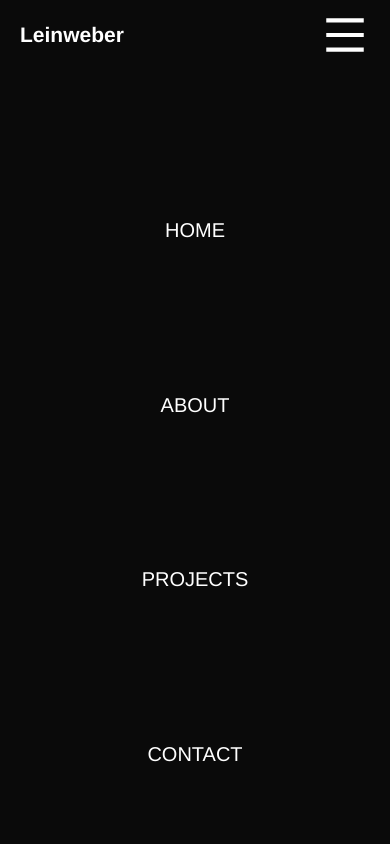
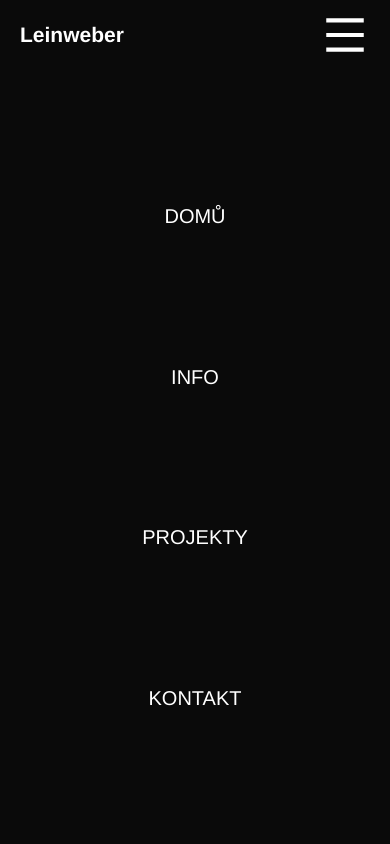
Before and after one commit to leinweberm/portfolioWeb, a React (Create React App) app: page / in a window 390 px wide. Both pictures are taken after a click on the icon 345 px from the left and 35 px from the top of the page. Shown: the top 844 px of the page. Built offline with nearby package versions, Linux system fonts and the light colour scheme.

Commit message:
fix: navbar texts

```diff
--- a/src/components/Navbar/mobileNav.js
+++ b/src/components/Navbar/mobileNav.js
@@ -1,5 +1,6 @@
+import { MobMenuList, MobMenuItem, MobMenuLink, MobNavi, Hamburger, BrandName } from './navbarStyles';
+
 import React, { useState } from 'react'
-import { MobMenuList, MobMenuItem, MobMenuLink, MobNavi, Hamburger, BrandName } from './navbarStyles';
 
 export default function MobileNav() {
    const [isNavActive, setIsNavActive] = useState(false);
@@ -24,6 +25,10 @@ export default function MobileNav() {
          setNavbarColor(thisNavbarColor);
       }
    };
+   const hangleNavbarChange = () => {
+      setIsNavActive(!isNavActive);
+      activeNavbarColor(isNavActive);
+   };
 
    return (
       <>
@@ -33,16 +38,21 @@ export default function MobileNav() {
             </BrandName>
             {isNavActive &&
                <MobMenuList>
-                  <MobMenuItem><MobMenuLink to="/" onClick={() => { setIsNavActive(!isNavActive); activeNavbarColor(isNavActive); }}>HOME</MobMenuLink></MobMenuItem>
-                  <MobMenuItem><MobMenuLink to="/about" onClick={() => { setIsNavActive(!isNavActive); activeNavbarColor(isNavActive); }}>ABOUT</MobMenuLink></MobMenuItem>
-                  <MobMenuItem><MobMenuLink to="/gallery" onClick={() => { setIsNavActive(!isNavActive); activeNavbarColor(isNavActive); }}>PROJECTS</MobMenuLink></MobMenuItem>
-                  <MobMenuItem><MobMenuLink to="/contact" onClick={() => { setIsNavActive(!isNavActive); activeNavbarColor(isNavActive); }}>CONTACT</MobMenuLink></MobMenuItem>
+                  <MobMenuItem>
+                     <MobMenuLink to="/" onClick={hangleNavbarChange}>DOMŮ</MobMenuLink>
+                  </MobMenuItem>
+                  <MobMenuItem>
+                     <MobMenuLink to="/about" onClick={hangleNavbarChange}>INFO</MobMenuLink>
+                  </MobMenuItem>
+                  <MobMenuItem>
+                     <MobMenuLink to="/gallery" onClick={hangleNavbarChange}>PROJEKTY</MobMenuLink>
+                  </MobMenuItem>
+                  <MobMenuItem>
+                     <MobMenuLink to="/contact" onClick={hangleNavbarChange}>KONTAKT</MobMenuLink>
+                  </MobMenuItem>
                </MobMenuList >
             }
-            <Hamburger onClick={() => {
-               setIsNavActive(!isNavActive);
-               activeNavbarColor(isNavActive);
-            }} />
+            <Hamburger onClick={hangleNavbarChange} />
          </MobNavi>
       </>
    );
--- a/src/components/Navbar/navbarStyles.js
+++ b/src/components/Navbar/navbarStyles.js
@@ -105,6 +105,7 @@ export const MobMenuList = styled.ul`
    top: 70px;
    height: 100vh;
    width: 100%;
+   padding-bottom: 70px;
    background-color: ${palette.almostBlack};
    z-index: 9;
 `;
```
